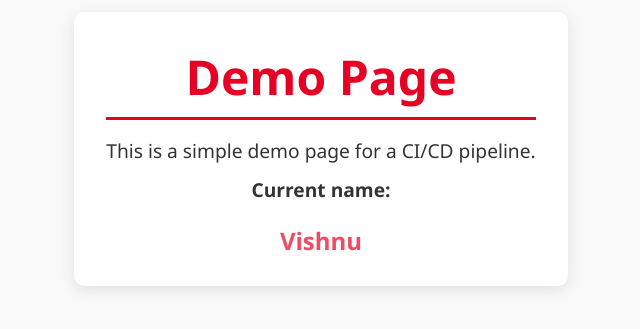
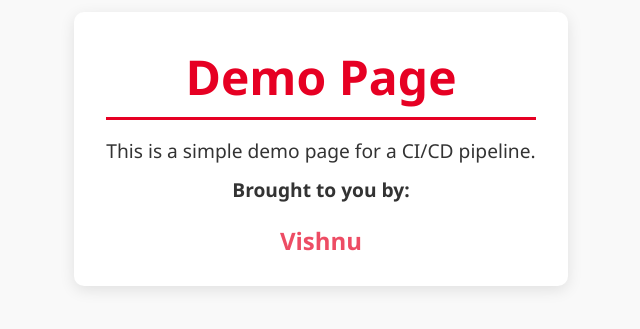
Before and after one commit to verm0sec/presentation-demo, a plain HTML site: page index.html in a window 1280 px wide. Shown: the part 251-580 px from the top of the page, 319-959 px from the left. Drawn offline with Linux system fonts and the light colour scheme.

Commit message:
index update 2

```diff
--- a/index.html
+++ b/index.html
@@ -67,7 +67,7 @@
     <div class="card">
         <h1>Demo Page</h1>
         <p>This is a simple demo page for a CI/CD pipeline.</p>
-        <p><strong>Current name:</strong></p>
+        <p><strong>Brought to you by:</strong></p>
         <div class="name-display" id="nameDisplay">Dax</div>
     </div>
 
```
